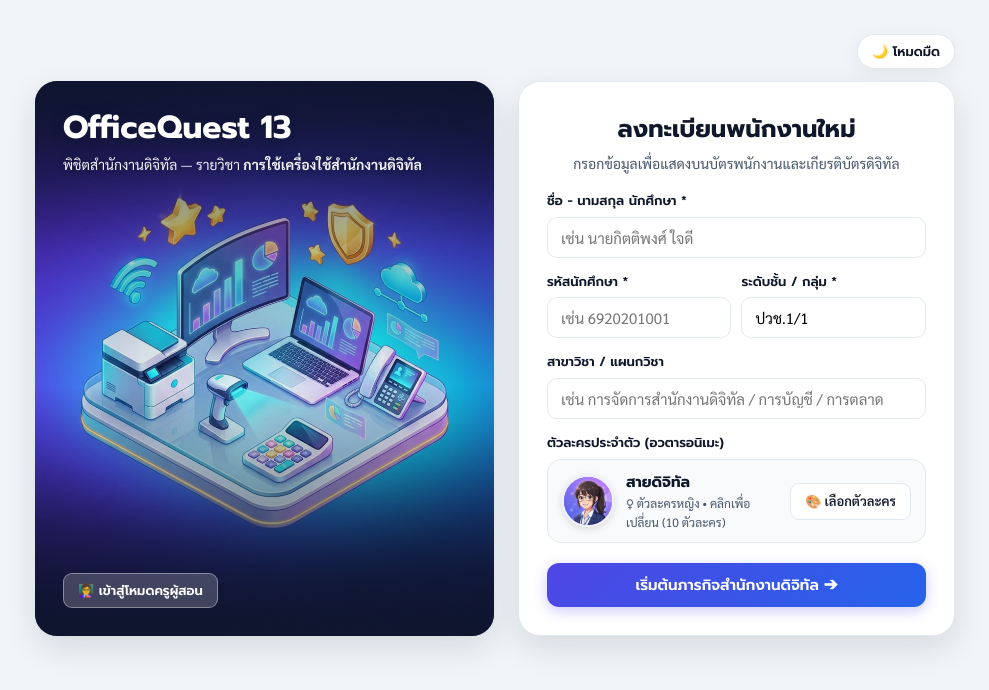
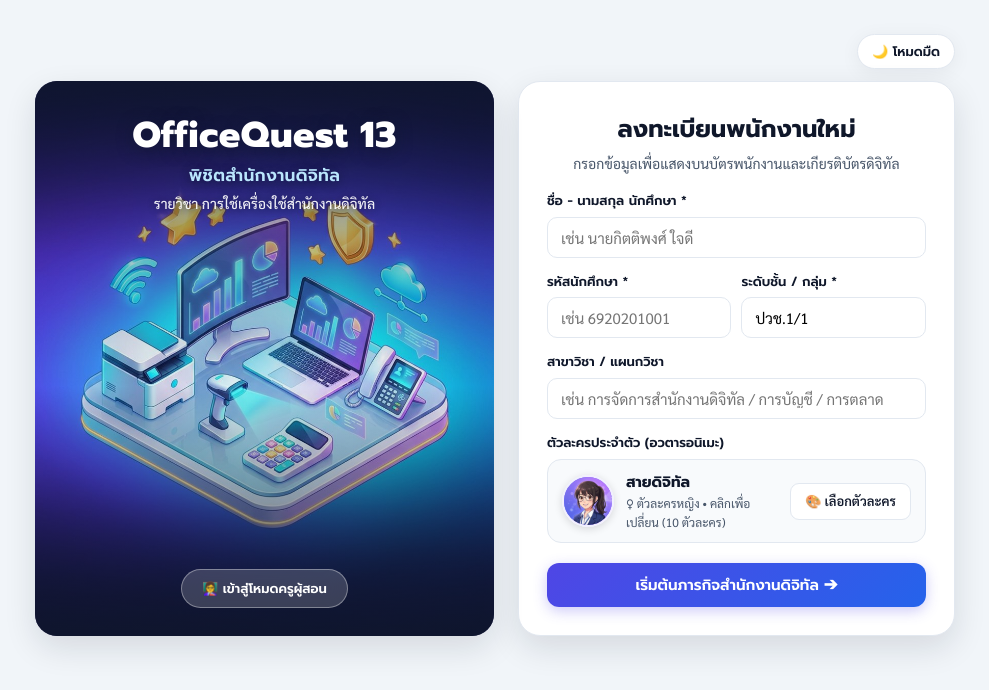
Before and after one commit to Watdafak89/digital-office-quest, a plain HTML site: page index.html in a window 1280 px wide. Shown: the whole page, without its empty margins (145-1134 px from the left). Drawn offline with Linux system fonts and the light colour scheme.

Commit message:
Center and balance welcome hero typography and teacher button

```diff
--- a/css/style.css
+++ b/css/style.css
@@ -338,6 +338,14 @@ h1, h2, h3, h4, button, .font-head {
 .hero-bottom {
   position: relative;
   z-index: 2;
+  text-align: center;
+  display: flex;
+  flex-direction: column;
+  align-items: center;
+}
+
+.hero-top {
+  padding-top: 6px;
 }
 
 .hero-tag {
@@ -354,17 +362,31 @@ h1, h2, h3, h4, button, .font-head {
 }
 
 .welcome-hero h1 {
-  font-size: 32px;
-  line-height: 1.2;
+  font-size: 36px;
+  font-weight: 800;
+  letter-spacing: 0.4px;
+  line-height: 1.15;
   margin-bottom: 6px;
-  text-shadow: 0 2px 12px rgba(15, 23, 42, 0.55);
-}
-
-.welcome-hero p {
-  opacity: 0.94;
+  text-shadow: 0 3px 16px rgba(15, 23, 42, 0.6);
+}
+
+.hero-subtitle-main {
+  font-family: var(--font-head);
+  font-size: 17px;
+  font-weight: 600;
+  color: #bae6fd;
+  letter-spacing: 0.3px;
+  margin-bottom: 2px;
+  text-shadow: 0 2px 10px rgba(15, 23, 42, 0.65);
+}
+
+.welcome-hero p,
+.hero-subtitle-course {
+  opacity: 0.92;
   font-size: 14px;
+  font-weight: 500;
   margin-bottom: 0;
-  text-shadow: 0 1px 8px rgba(15, 23, 42, 0.6);
+  text-shadow: 0 1px 8px rgba(15, 23, 42, 0.65);
 }
 
 .hero-chips {
@@ -391,15 +413,19 @@ h1, h2, h3, h4, button, .font-head {
 }
 
 .hero-teacher-btn {
-  background: rgba(255, 255, 255, 0.2);
-  backdrop-filter: blur(8px);
-  -webkit-backdrop-filter: blur(8px);
+  background: rgba(255, 255, 255, 0.18);
+  backdrop-filter: blur(10px);
+  -webkit-backdrop-filter: blur(10px);
   color: #fff;
-  border: 1px solid rgba(255, 255, 255, 0.38);
+  border: 1px solid rgba(255, 255, 255, 0.36);
+  border-radius: 999px;
+  padding: 9px 20px;
+  font-size: 13px;
 }
 
 .hero-teacher-btn:hover {
-  background: rgba(255, 255, 255, 0.32);
+  background: rgba(255, 255, 255, 0.3);
+  transform: translateY(-1px);
 }
 
 .welcome-form-card {
--- a/js/app.js
+++ b/js/app.js
@@ -278,7 +278,8 @@ window.App = (function () {
         <div class="welcome-hero">
           <div class="hero-top">
             <h1>OfficeQuest 13</h1>
-            <p>พิชิตสำนักงานดิจิทัล — รายวิชา <strong>การใช้เครื่องใช้สำนักงานดิจิทัล</strong></p>
+            <div class="hero-subtitle-main">พิชิตสำนักงานดิจิทัล</div>
+            <p class="hero-subtitle-course">รายวิชา การใช้เครื่องใช้สำนักงานดิจิทัล</p>
           </div>
           <div class="hero-bottom">
             <button class="btn btn-sm hero-teacher-btn" onclick="App.openTeacherAuth()">👩‍🏫 เข้าสู่โหมดครูผู้สอน</button>
```
